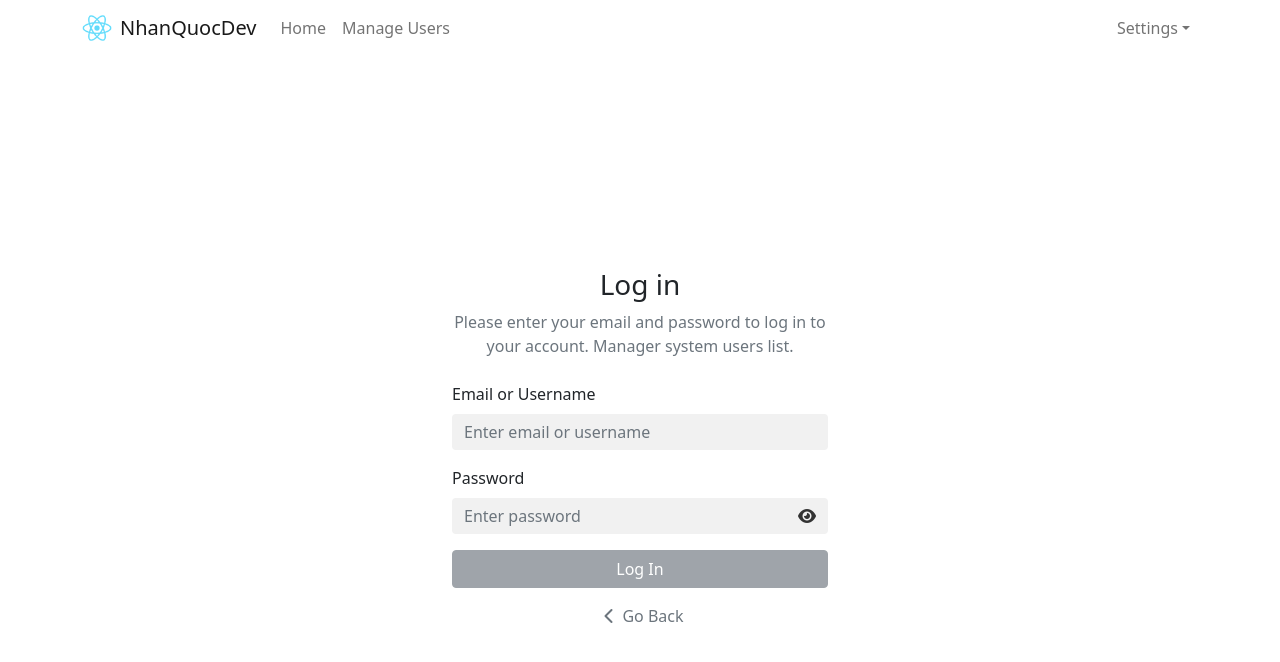
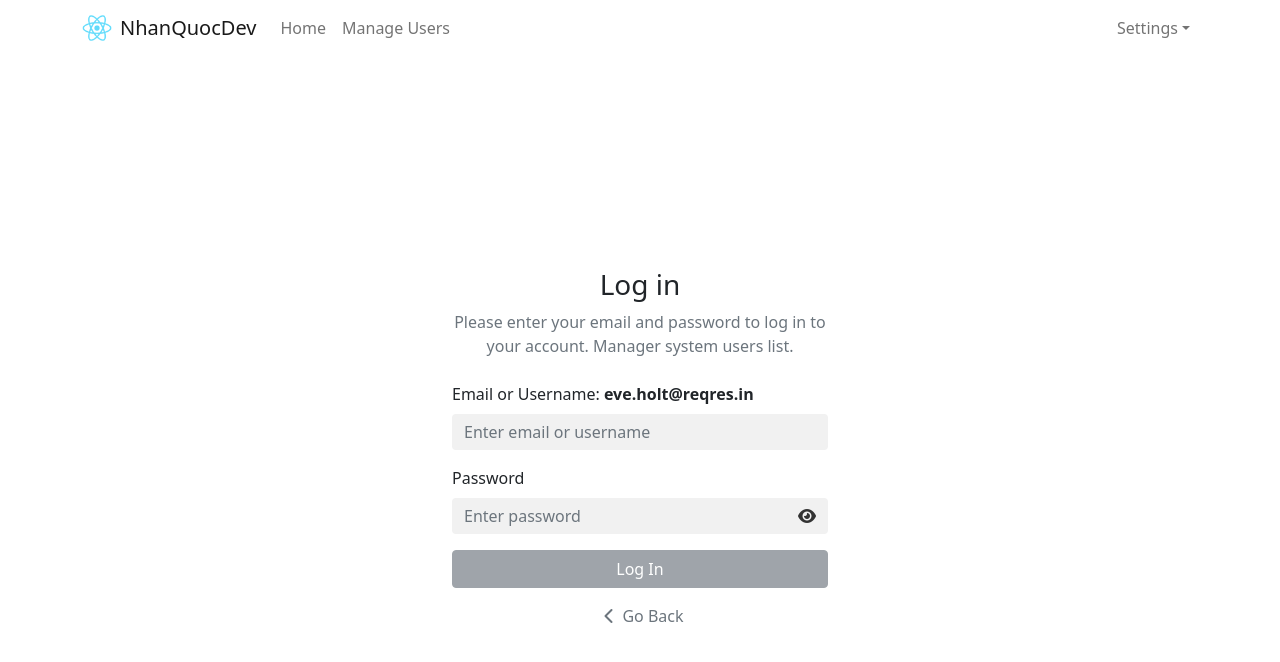
Before and after one commit to nhanquoc-it/base-react-hook-tutorial-hoidan-it, a React (Create React App) app: page /login in a window 1280 px wide. Shown: the top 662 px of the page. Built offline with nearby package versions, Linux system fonts and the light colour scheme.

Commit message:
20. Call Api Login

```diff
--- a/src/components/Login.js
+++ b/src/components/Login.js
@@ -1,5 +1,7 @@
 import React, { useState } from "react";
 import { Container, Row, Col, Form, Button, InputGroup } from "react-bootstrap";
+import { loginApi } from "../services/userService";
+import { toast } from "react-toastify";
 
 const Login = () => {
 	const [email, setEmail] = useState("");
@@ -7,6 +9,30 @@ const Login = () => {
 	const [showPassword, setShowPassword] = useState(false);
 
 	const isFormFilled = email.trim() !== "" && password.trim() !== "";
+
+	const handleLogin = async (e) => {
+		e.preventDefault(); // Ngừng submit form
+		// Kiểm tra xem email và password đã được nhập chưa
+		if (!email || !password) {
+			toast.error("Email/password is required!");
+			return;
+		}
+
+		try {
+			// Call API login
+			let res = await loginApi(email, password);
+			console.log(">>> check login res: ", res);
+
+			if (res && res.token) {
+				localStorage.setItem("token", res.token);
+				toast.success("Login successful!");
+			} else {
+				toast.error("Login failed. Please try again.");
+			}
+		} catch (error) {
+			toast.error("An error occurred. Please try again!");
+		}
+	};
 
 	const customInputStyle = {
 		color: "#333",
@@ -34,9 +60,11 @@ const Login = () => {
 							</p>
 						</div>
 
-						<Form>
+						<Form onSubmit={handleLogin}>
 							<Form.Group className="mb-3" controlId="formEmail">
-								<Form.Label>Email or Username</Form.Label>
+								<Form.Label>
+									Email or Username: <b>eve.holt@reqres.in</b>
+								</Form.Label>
 								<Form.Control
 									type="text"
 									value={email}
--- a/src/services/userService.js
+++ b/src/services/userService.js
@@ -16,4 +16,8 @@ const deleteUser = (id) => {
 	return axios.delete(`/api/users/${id}`);
 };
 
-export { fetchAllUser, postCreateUser, putUpdateUser, deleteUser };
+const loginApi = (email, password) => {
+	return axios.post("/api/login", { email, password });
+}
+
+export { fetchAllUser, postCreateUser, putUpdateUser, deleteUser, loginApi };
```
